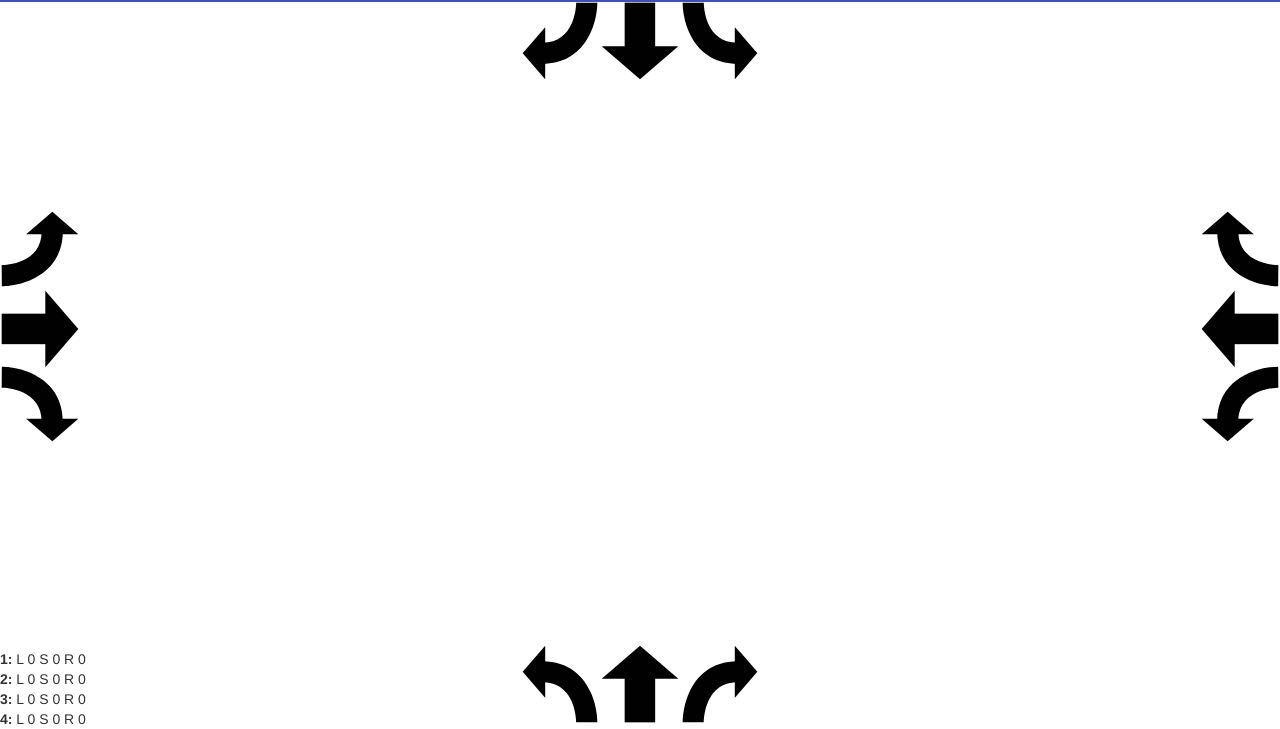
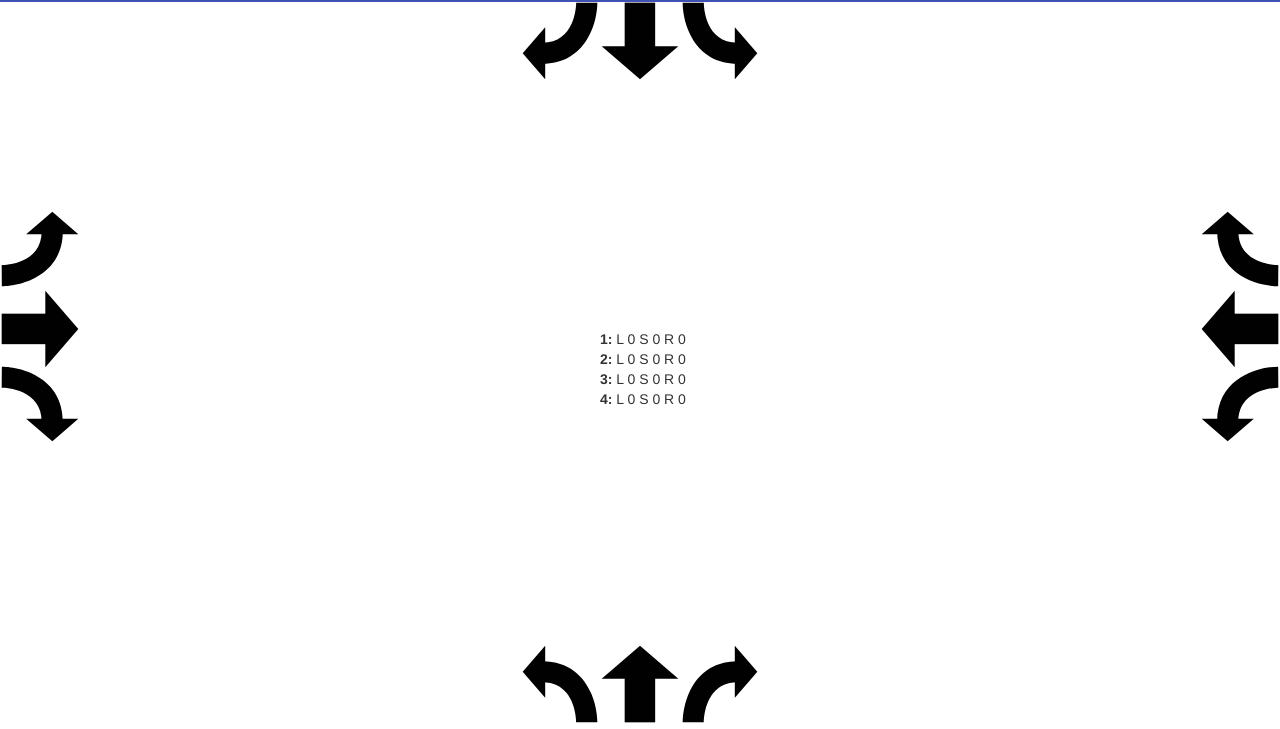
Before and after one commit to asfarley/trafficcountfree, a plain HTML site: page index.html in a window 1280 px wide. Shown: the part 71-800 px from the top of the page. Drawn offline with nearby package versions, Linux system fonts and the light colour scheme.

Commit message:
Centering count div.

```diff
--- a/style.css
+++ b/style.css
@@ -9,7 +9,10 @@
 }
 
 #counts {
-	bottom:0;
+	margin: auto;
+	left: 50%;
+	top: 50%;
+	margin-left:-40px;
 	position:absolute;
 }
 
```
